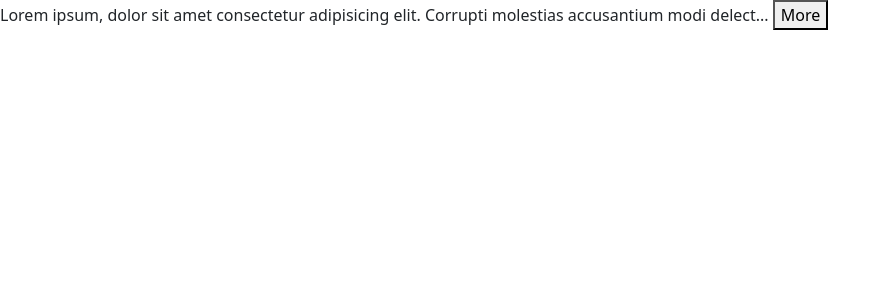
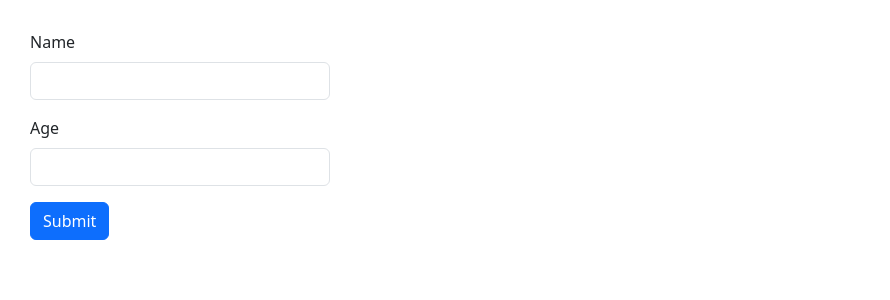
Before and after one commit to avgvustinee/react-typescript, a React (Vite) app: page / in a window 1280 px wide. Shown: the top 300 px of the page, without its empty margins (0-890 px from the left). Built offline with nearby package versions, Linux system fonts and the light colour scheme.

Commit message:
HandlingFormSubmission commit

```diff
--- a/src/App.tsx
+++ b/src/App.tsx
@@ -1,23 +1,9 @@
-
-import ExpandableText from "./components/ExpandableText";
+import Form from "./components/Form";
 
 const App = () => {
   return (
     <div>
-      <ExpandableText>
-        Lorem ipsum, dolor sit amet consectetur adipisicing elit. Corrupti
-        molestias accusantium modi delectus quas, adipisci ullam velit, sed
-        vitae aspernatur dolores consectetur in! Repellendus similique ea at
-        quasi! Quidem saepe, accusantium temporibus beatae blanditiis ipsa
-        officia pariatur excepturi voluptates eius, dolor cum rerum repudiandae
-        libero! Nulla, id! Sunt ad quia vitae odit dolores, libero quasi sequi
-        velit autem. Repellendus rem, consectetur beatae ipsum ut error fugiat
-        provident eligendi ex sint recusandae reprehenderit, dolores tempore
-        exercitationem dolorum earum sequi alias excepturi voluptatibus
-        doloremque. Facilis, exercitationem consequuntur magni accusantium nemo
-        aliquid rem praesentium? Ut repudiandae mollitia eligendi labore
-        delectus numquam. Atque, similique!
-      </ExpandableText>
+      <Form />
     </div>
   );
 };
--- /dev/null
+++ b/src/components/Form.tsx
@@ -0,0 +1,40 @@
+import { FormEvent } from "react";
+
+const Form = () => {
+  const handleSubmit = (event: FormEvent) => {
+    event.preventDefault();
+    console.log("Submitted");
+  };
+
+  return (
+    <form onSubmit={handleSubmit}>
+      <div className="mb-3">
+        <label htmlFor="name" className="form-label">
+          Name
+        </label>
+        <input
+          id="name"
+          type="text"
+          className="form-control"
+          style={{ width: "300px" }}
+        />
+      </div>
+      <div className="mb-3">
+        <label htmlFor="age" className="form-label">
+          Age
+        </label>
+        <input
+          id="age"
+          type="number"
+          className="form-control"
+          style={{ width: "300px" }}
+        />
+      </div>
+      <button className="btn btn-primary" type="submit">
+        Submit
+      </button>
+    </form>
+  );
+};
+
+export default Form;
--- /dev/null
+++ b/src/index.css
@@ -0,0 +1,3 @@
+body{
+    padding: 30px ;
+}
--- a/src/main.tsx
+++ b/src/main.tsx
@@ -2,6 +2,7 @@
 import { createRoot } from "react-dom/client";
 import App from "./App.tsx";
 import "bootstrap/dist/css/bootstrap.css";
+import "./index.css";
 
 createRoot(document.getElementById("root")!).render(
   <StrictMode>
```
